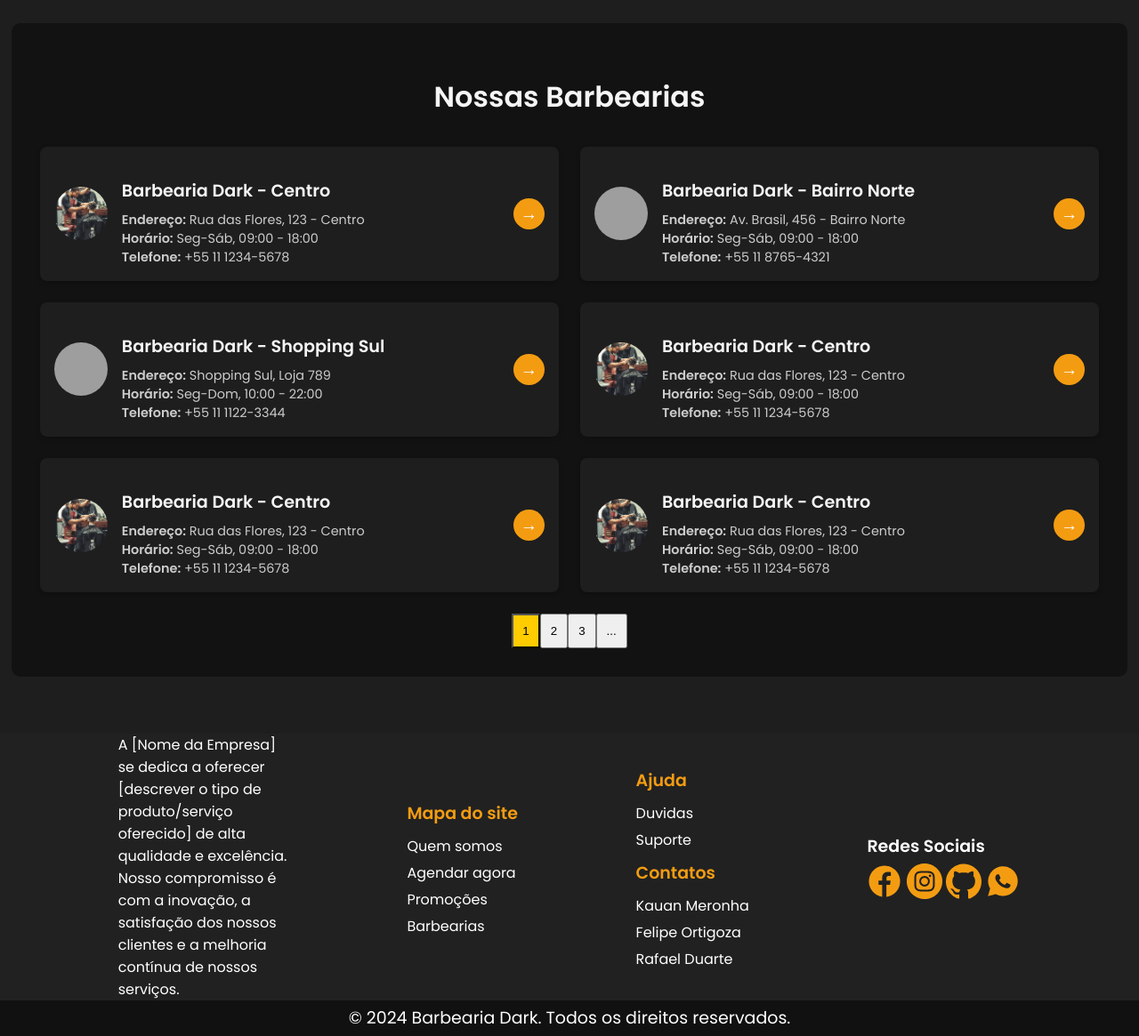
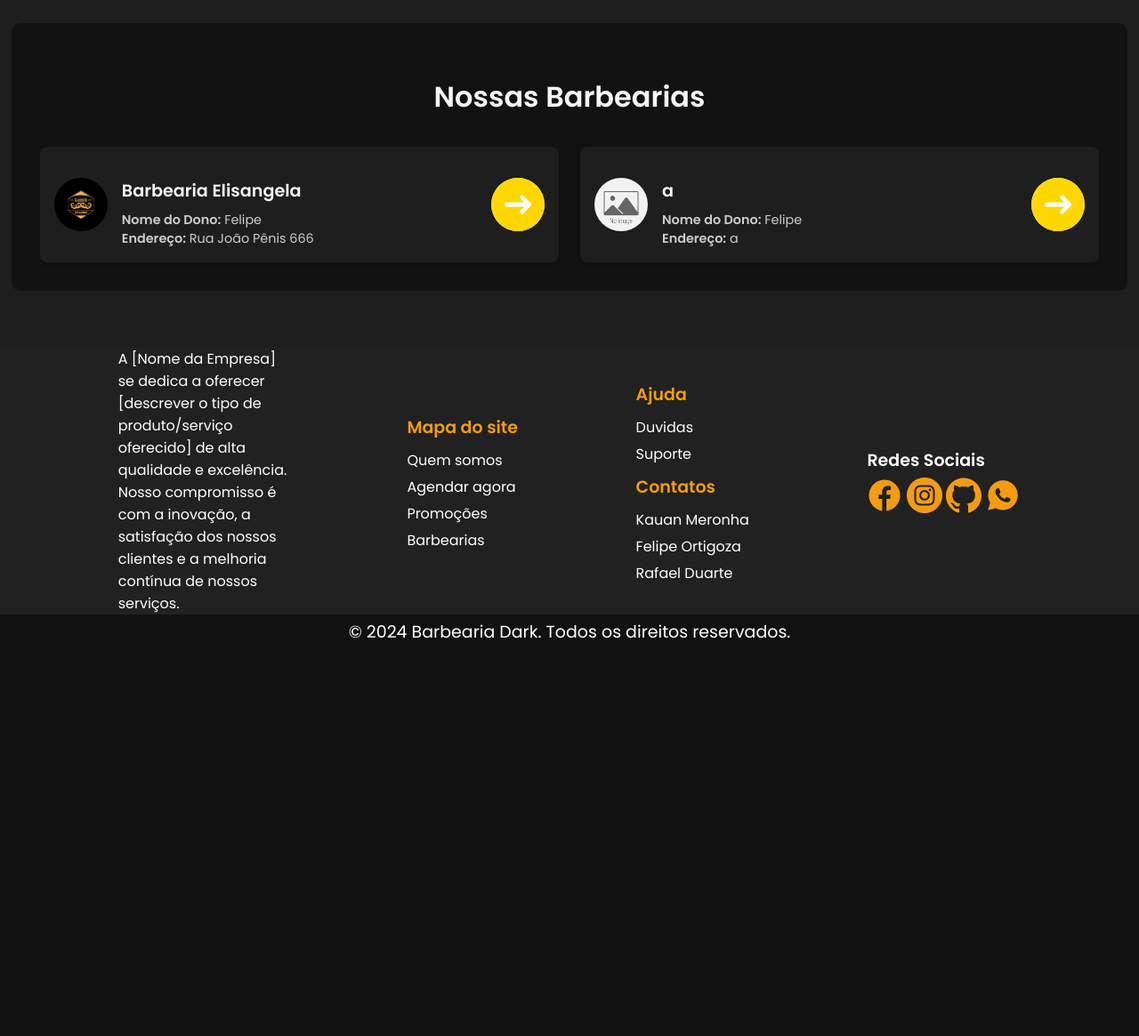
Before and after one commit to Kauan11962/Projeto_barbearia, a PHP site: page /barbearia.php in a window 1280 px wide. Shown: the part 135-1300 px from the top of the page at 89% size. After the commit the page ends 853 px from the top, so only its background shows below. Run offline with PHP 8.4, Linux system fonts and the light colour scheme; data comes from the database, SQL or seed files in the repository; grey boxes are pictures that could not be loaded.

Commit message:
ai que o barraco desabou

```diff
--- a/css/barbearia2.css
+++ b/css/barbearia2.css
@@ -88,6 +88,11 @@
     display: inline-block;
 }
 
+a
+{
+    text-decoration: none;
+}
+
 .btn-link {
     text-decoration: none;
     background-color: #f39c12;
--- a/views/barbearia.php
+++ b/views/barbearia.php
@@ -1,5 +1,13 @@
 <?php
+require_once "../models/Conexao.class.php";
+require_once "../models/Barbearia.class.php";
+require_once "../models/BarbeariaDAO.class.php";
 require_once "../views/header.php";
+// Criar uma instância do barbeariaDAO
+$barbeariaDAO = new barbeariaDAO();
+
+// Obter todas as empresas cadastradas
+$empresasCadastradas = $barbeariaDAO->listarTodasEmpresas();
 ?>
 
 <!DOCTYPE html>
@@ -13,81 +21,27 @@ require_once "../views/header.php";
 </head>
 <body>
 <main>
-<section id="barbearias" class="barbearias">
+    <section id="barbearias" class="barbearias">
         <div class="container">
             <h2>Nossas Barbearias</h2>
             <div class="barbearias-grid">
-                <!-- Card 1 -->
-                <div class="barbearia-card">
-                    <img src="../imagens/pexels-photo-2076932.jpeg" alt="Barbearia 1">
-                    <div class="barbearia-info">
-                        <h3>Barbearia Dark - Centro</h3>
-                        <p><strong>Endereço:</strong> Rua das Flores, 123 - Centro</p>
-                        <p><strong>Horário:</strong> Seg-Sáb, 09:00 - 18:00</p>
-                        <p><strong>Telefone:</strong> +55 11 1234-5678</p>
-                    </div>
-                    <a href="../views/barber.php" class="btn-link"><span>→</span></a>
-                </div>
-                <!-- Card 2 -->
-                <div class="barbearia-card">
-                    <img src="../imagens/barbearia2.jpg" alt="Barbearia 2">
-                    <div class="barbearia-info">
-                        <h3>Barbearia Dark - Bairro Norte</h3>
-                        <p><strong>Endereço:</strong> Av. Brasil, 456 - Bairro Norte</p>
-                        <p><strong>Horário:</strong> Seg-Sáb, 09:00 - 18:00</p>
-                        <p><strong>Telefone:</strong> +55 11 8765-4321</p>
-                    </div>
-                    <a href="#" class="btn-link"><span>→</span></a>
-                </div>
-                <!-- Card 3 -->
-                <div class="barbearia-card">
-                    <img src="../imagens/barbearia3.jpg" alt="Barbearia 3">
-                    <div class="barbearia-info">
-                        <h3>Barbearia Dark - Shopping Sul</h3>
-                        <p><strong>Endereço:</strong> Shopping Sul, Loja 789</p>
-                        <p><strong>Horário:</strong> Seg-Dom, 10:00 - 22:00</p>
-                        <p><strong>Telefone:</strong> +55 11 1122-3344</p>
-                    </div>
-                    <a href="#" class="btn-link"><span>→</span></a>
-                </div>
-                <div class="barbearia-card">
-                    <img src="../imagens/pexels-photo-2076932.jpeg" alt="Barbearia 1">
-                    <div class="barbearia-info">
-                        <h3>Barbearia Dark - Centro</h3>
-                        <p><strong>Endereço:</strong> Rua das Flores, 123 - Centro</p>
-                        <p><strong>Horário:</strong> Seg-Sáb, 09:00 - 18:00</p>
-                        <p><strong>Telefone:</strong> +55 11 1234-5678</p>
-                    </div>
-                    <a href="../views/barber.php" class="btn-link"><span>→</span></a>
-                </div>
-                <div class="barbearia-card">
-                    <img src="../imagens/pexels-photo-2076932.jpeg" alt="Barbearia 1">
-                    <div class="barbearia-info">
-                        <h3>Barbearia Dark - Centro</h3>
-                        <p><strong>Endereço:</strong> Rua das Flores, 123 - Centro</p>
-                        <p><strong>Horário:</strong> Seg-Sáb, 09:00 - 18:00</p>
-                        <p><strong>Telefone:</strong> +55 11 1234-5678</p>
-                    </div>
-                    <a href="../views/barber.php" class="btn-link"><span>→</span></a>
-                </div>
-                <div class="barbearia-card">
-                    <img src="../imagens/pexels-photo-2076932.jpeg" alt="Barbearia 1">
-                    <div class="barbearia-info">
-                        <h3>Barbearia Dark - Centro</h3>
-                        <p><strong>Endereço:</strong> Rua das Flores, 123 - Centro</p>
-                        <p><strong>Horário:</strong> Seg-Sáb, 09:00 - 18:00</p>
-                        <p><strong>Telefone:</strong> +55 11 1234-5678</p>
-                    </div>
-                    <a href="../views/barber.php" class="btn-link"><span>→</span></a>
-                </div>
-                <!-- Outros Cards... -->
-            </div>
-            <!-- Paginação -->
-            <div class="next">
-                <a href="barbearia.php"><button class="estou-aki">1</button></a>
-                <a href="barbearia2.php"><button>2</button></a>
-                <a href="barbearia3.php"><button>3</button></a>
-                <a href="#"><button>...</button></a>
+                <?php if (!empty($empresasCadastradas)) { ?>
+                    <?php foreach ($empresasCadastradas as $empresa) { ?>
+                        <a href="../views/barber.php?id_barbearia=<?php echo $empresa['id_barbearia']; ?>">
+                            <div class="barbearia-card">
+                                    <img src="../imagens/barbearias/<?php echo htmlspecialchars($empresa['imagem']); ?>" alt="Imagem da Barbearia" width="100" height="100">
+                                    <div class="barbearia-info">
+                                        <h3><?php echo htmlspecialchars($empresa['nome']); ?></h3>
+                                        <p><strong>Nome do Dono:</strong> <?php echo htmlspecialchars($empresa['nome_dono']); ?></p>
+                                        <p><strong>Endereço:</strong> <?php echo htmlspecialchars($empresa['endereco']); ?></p>
+                                    </div>
+                                    <img src="../imagens/setaDireita.svg">
+                            </div>
+                        </a>
+                    <?php } ?>
+                <?php } else { ?>
+                    <p><strong>Nenhuma empresa cadastrada.</strong></p>
+                <?php } ?>
             </div>
         </div>
     </section>
```
Also changed, not shown: css/barber.css (+0 -10 lines), views/barber.php (+37 -6 lines), imagens/barbearias/dfb878029c17e592fdc734de3d89c33f.jpg (added), imagens/setaDireita.svg (added).
